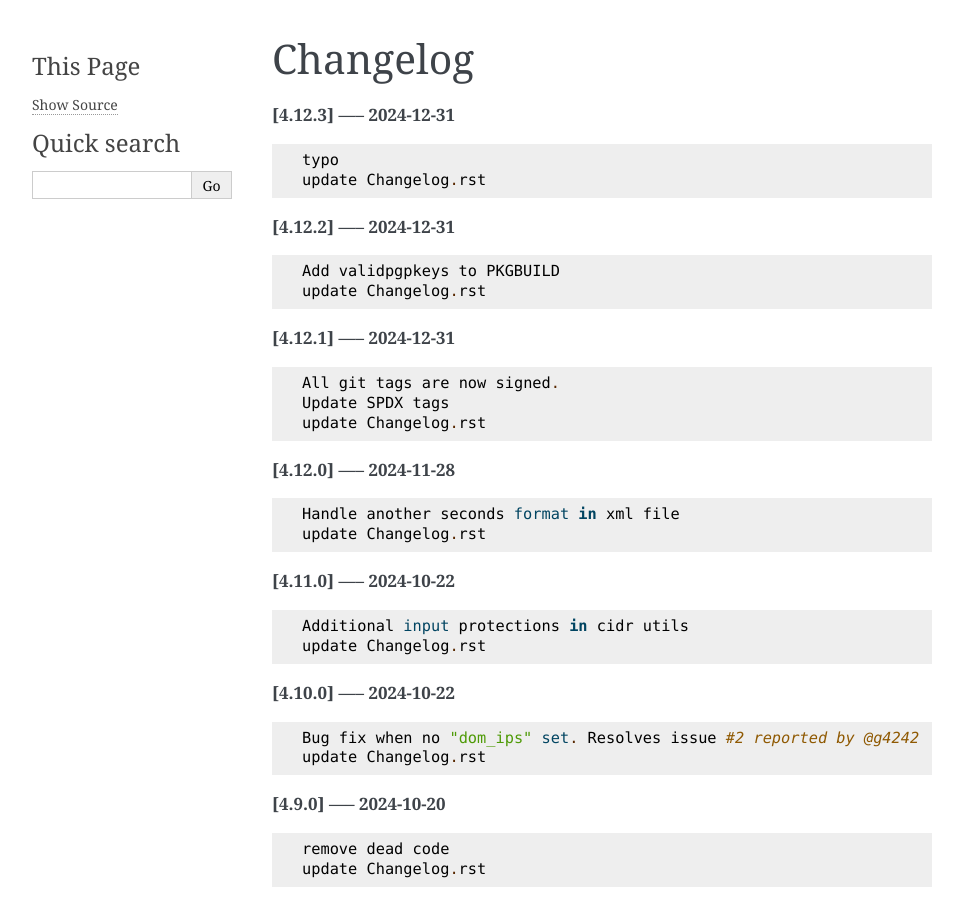
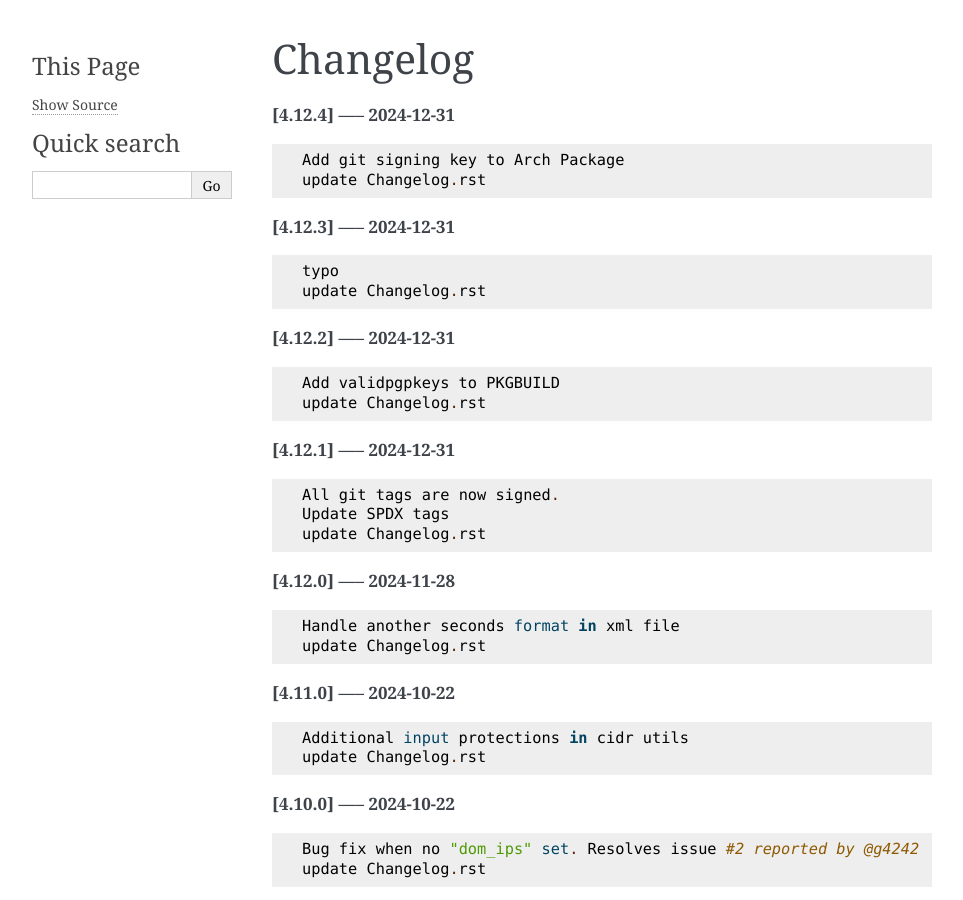
Before and after one commit to gene-git/dmarc_report, a Sphinx documentation site: the page built from Docs/Changelog.rst, in a window 1280 px wide and 900 px high. Shown: the whole window, without its empty margins (148-1111 px from the left). Built offline with Sphinx 7.4.7, drawn with Linux system fonts in a browser that asks for light colours; pages that are not in the unit, such as notebooks, are missing from menus.

Commit message:
update Changelog.rst

```diff
--- a/Docs/Changelog.rst
+++ b/Docs/Changelog.rst
@@ -1,5 +1,11 @@
 Changelog
 =========
+
+**[4.12.4] ----- 2024-12-31** ::
+
+	    Add git signing key to Arch Package
+	    update Changelog.rst
+
 
 **[4.12.3] ----- 2024-12-31** ::
 
```
